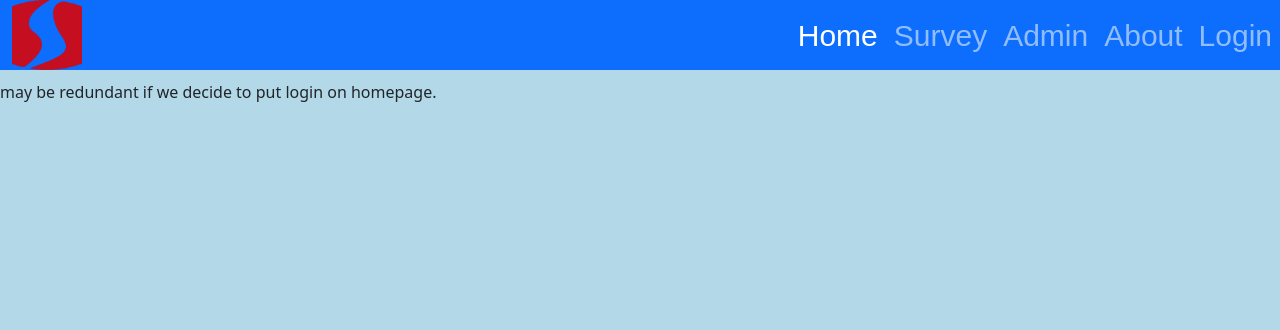
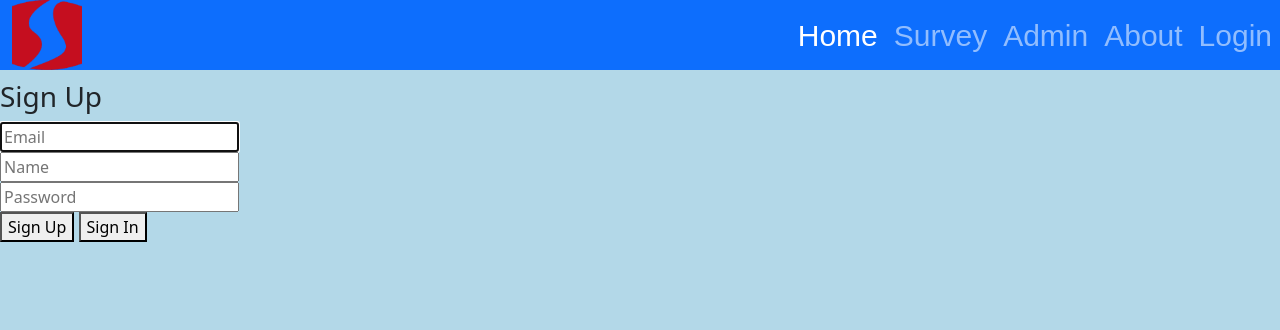
Before and after one commit to ananta-lamichhane/rec-sys, a Flask app: page /login in a window 1280 px wide. Shown: the top 330 px of the page. Run offline with Flask 2, Linux system fonts and the light colour scheme.

Commit message:
option to login and signup

```diff
--- a/templates/login.html
+++ b/templates/login.html
@@ -4,5 +4,29 @@
 {% endblock title%}
 
 {% block content %}
- may be redundant if we decide to put login on homepage.
+ <div class="column is-4 is-offset-4">
+    <h3 class="title">Sign Up</h3>
+    <div class="box">
+        <form method="POST" action="">
+            <div class="field">
+                <div class="control">
+                    <input class="input is-large" type="email" name="email" placeholder="Email" value="{{request.form.email}}" autofocus="">
+                </div>
+            </div>
+            <div class="field">
+                <div class="control">
+                    <input class="input is-large" type="text" name="name" placeholder="Name" value="{{request.form.username}}"  autofocus="">
+                </div>
+            </div>
+            <div class="field">
+                <div class="control">
+                    <input class="input is-large" type="password" name="password" value="{{request.form.password}}" placeholder="Password">
+                </div>
+            </div>
+            <button class="button is-block is-info is-large is-fullwidth">Sign Up</button>
+            <button class="button is-block is-info is-large is-fullwidth">Sign In</button>
+        </form>
+    </div>
+</div>
+
 {% endblock %}
```
